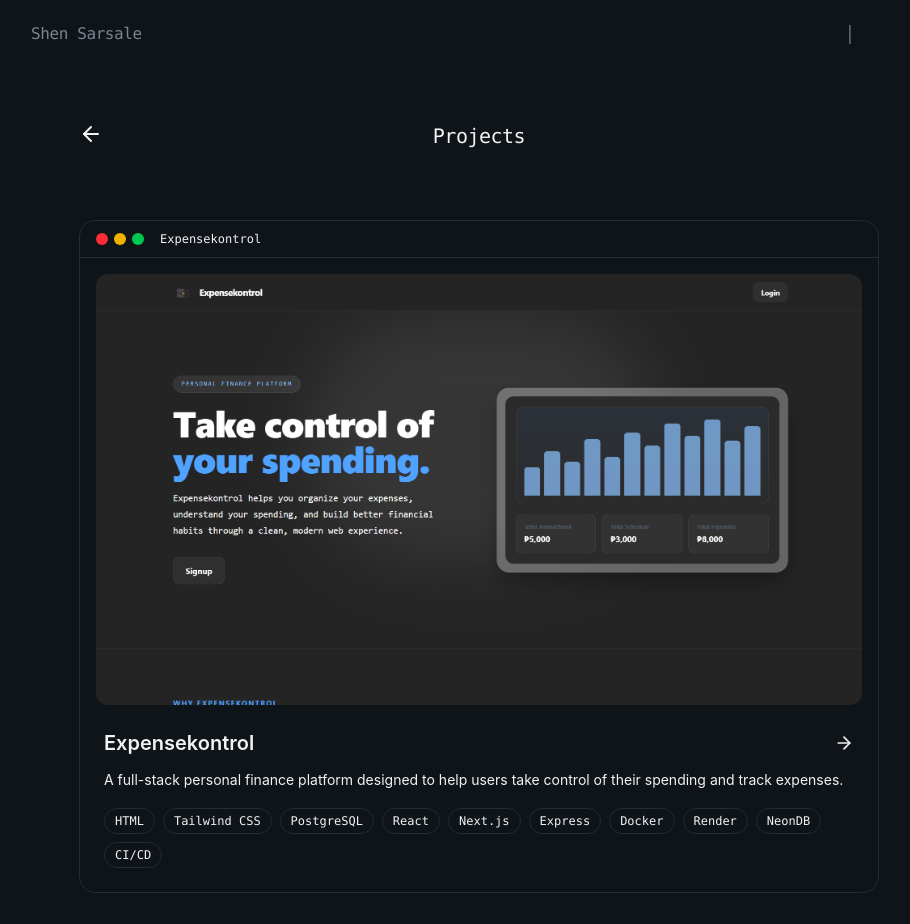
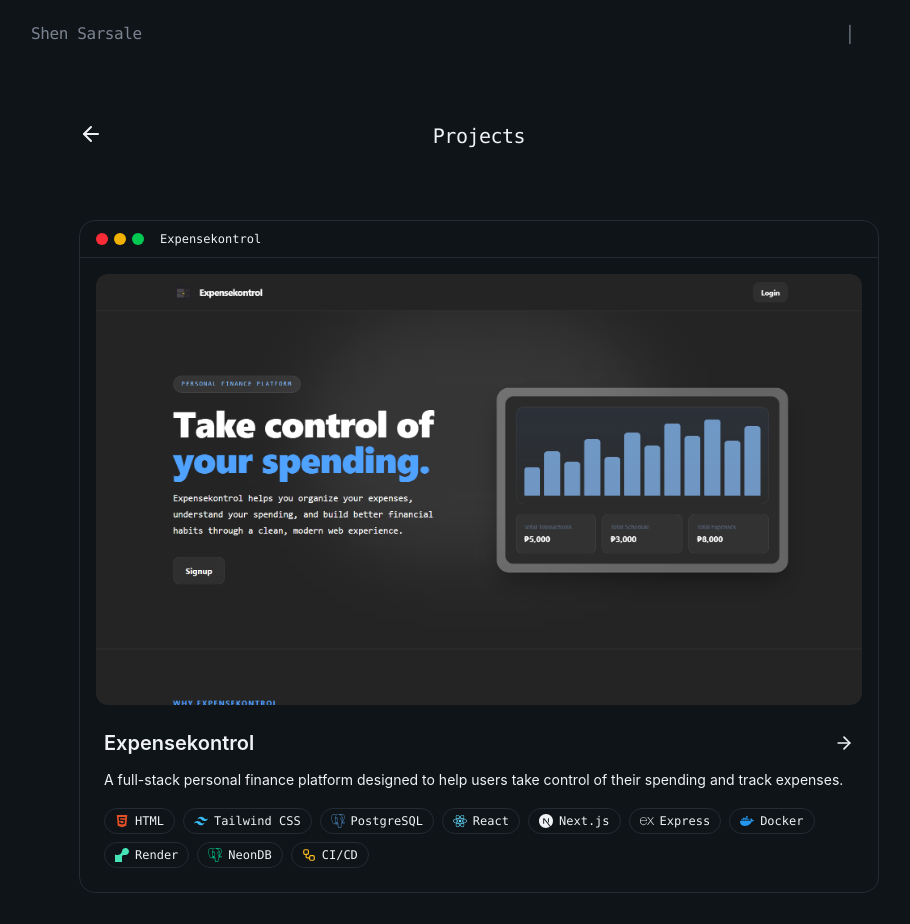
Before and after one commit to Ein-shen/My-porfolio, a React (Vite) app: page /view_projects in a window 1280 px wide. Shown: the top 924 px of the page, without its empty margins (161-1071 px from the left). Built offline with nearby package versions, Linux system fonts and the light colour scheme; the HTML template or start-up script is replaced by a standard one.

Commit message:
added changes in theh viewproject same in applied tech icons in the project file

```diff
--- a/src/away/View_projects.jsx
+++ b/src/away/View_projects.jsx
@@ -1,6 +1,7 @@
 import { useNavigate } from "react-router-dom";
 import { ArrowLeft, ArrowRight } from "lucide-react";
 import { FaGithub } from "react-icons/fa";
+import { TechIcon } from "../layout/Techicon";
 
 // Images are served from /public, so use root-relative paths.
 // (If they live in src/assets, import them instead and put the imports here.)
@@ -175,8 +176,9 @@ export const View_projects = () => {
                   {project.tags.map((tag) => (
                     <li
                       key={tag}
-                      className="theme-tag rounded-full border border-border px-2.5 py-1 font-mono text-xs font-medium transition-all duration-300 hover:opacity-80"
+                      className="theme-tag inline-flex items-center gap-1.5 rounded-full border border-border px-2.5 py-1 font-mono text-xs font-medium transition-all duration-300 hover:opacity-80"
                     >
+                      <TechIcon name={tag} className="h-3.5 w-3.5 shrink-0" />
                       {tag}
                     </li>
                   ))}
@@ -187,5 +189,5 @@ export const View_projects = () => {
         </div>
       </div>
     </div>
-  )
-}
+  );
+};
```
